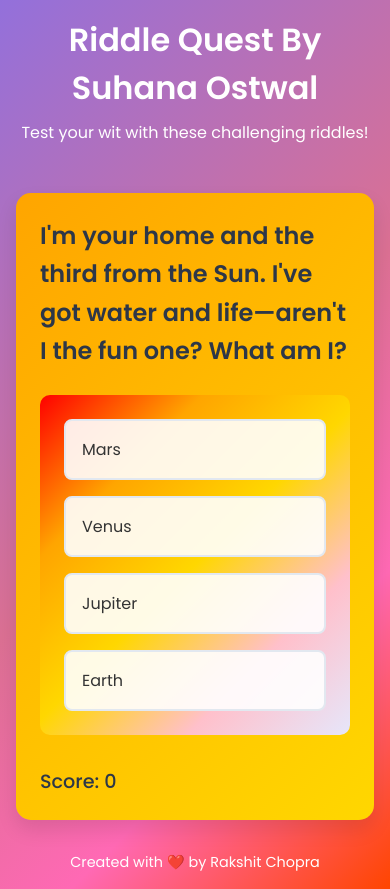
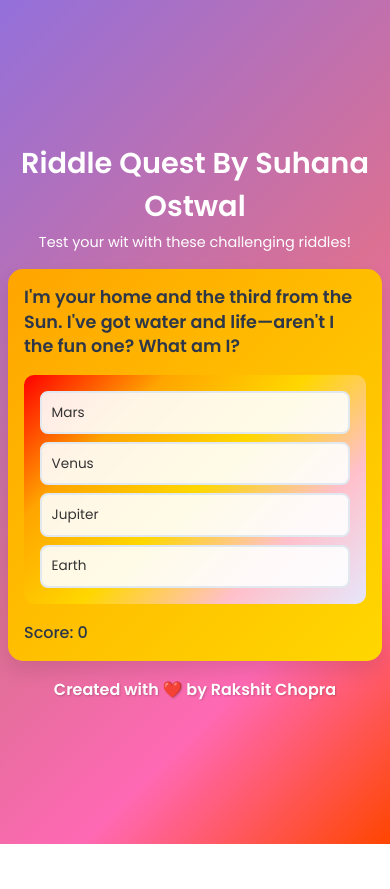
Before and after one commit to Rakshitchopra10/SuhanaOstwal, a plain HTML site: page index.html in a window 390 px wide. After the commit the page ends 844 px from the top, so only its background shows below. Drawn offline with Linux system fonts and the light colour scheme.

Commit message:
Update styles.css

```diff
--- a/styles.css
+++ b/styles.css
@@ -9,58 +9,67 @@ body {
     background: linear-gradient(135deg, #9370DB 0%, #DB7093 50%, #FF69B4 75%, #FF4500 100%);
     min-height: 100vh;
     color: #333;
+    display: flex;
+    align-items: center;
+    justify-content: center;
+    padding: 1rem;
 }
 
 .container {
     max-width: 800px;
+    width: 100%;
     margin: 0 auto;
-    padding: 2rem;
 }
 
 header {
     text-align: center;
     color: white;
-    margin-bottom: 3rem;
+    margin-bottom: 1rem;
 }
 
 header h1 {
-    font-size: 2.5rem;
-    margin-bottom: 0.5rem;
+    font-size: 2rem;
+    margin-bottom: 0.25rem;
+}
+
+header p {
+    font-size: 0.9rem;
 }
 
 .riddle-container {
     background: linear-gradient(135deg, #FFA500 0%, #FFD700 100%);
     border-radius: 15px;
-    padding: 2rem;
+    padding: 1.5rem;
     box-shadow: 0 10px 20px rgba(0, 0, 0, 0.1);
 }
 
 .riddle-card {
-    margin-bottom: 2rem;
+    margin-bottom: 1rem;
 }
 
 .riddle-card h2 {
-    font-size: 1.5rem;
-    margin-bottom: 1.5rem;
+    font-size: 1.2rem;
+    margin-bottom: 1rem;
     color: #2d3748;
-    line-height: 1.6;
+    line-height: 1.4;
 }
 
 .options-container {
     display: grid;
-    gap: 1rem;
+    gap: 0.5rem;
     background: linear-gradient(135deg, #FF0000 0%, #FFA500 25%, #FFD700 50%, #FFC0CB 75%, #E6E6FA 100%);
-    padding: 1.5rem;
+    padding: 1rem;
     border-radius: 10px;
 }
 
 .option {
-    padding: 1rem;
+    padding: 0.8rem;
     border: 2px solid #e2e8f0;
     border-radius: 8px;
     cursor: pointer;
     transition: all 0.3s ease;
     background: rgba(255, 255, 255, 0.9);
+    font-size: 0.9rem;
 }
 
 .option:hover {
@@ -84,17 +93,17 @@ header h1 {
     display: flex;
     justify-content: space-between;
     align-items: center;
-    margin-top: 2rem;
+    margin-top: 1rem;
 }
 
 .btn {
     background: #667eea;
     color: white;
     border: none;
-    padding: 0.8rem 1.5rem;
+    padding: 0.6rem 1.2rem;
     border-radius: 8px;
     cursor: pointer;
-    font-size: 1rem;
+    font-size: 0.9rem;
     transition: background 0.3s ease;
 }
 
@@ -103,7 +112,7 @@ header h1 {
 }
 
 .score-container {
-    font-size: 1.2rem;
+    font-size: 1rem;
     font-weight: 500;
     color: #2d3748;
 }
@@ -111,20 +120,38 @@ header h1 {
 footer {
     text-align: center;
     color: white;
-    margin-top: 2rem;
-    font-size: 0.9rem;
+    margin-top: 1rem;
+    font-size: 1.1rem;
+    font-weight: 600;
+}
+
+footer p {
+    text-shadow: 1px 1px 2px rgba(0, 0, 0, 0.2);
 }
 
 @media (max-width: 600px) {
-    .container {
+    body {
+        padding: 0.5rem;
+    }
+
+    header h1 {
+        font-size: 1.8rem;
+    }
+
+    .riddle-container {
         padding: 1rem;
     }
 
-    header h1 {
-        font-size: 2rem;
+    .riddle-card h2 {
+        font-size: 1.1rem;
     }
 
-    .riddle-container {
-        padding: 1.5rem;
+    .option {
+        padding: 0.6rem;
+        font-size: 0.85rem;
+    }
+
+    footer {
+        font-size: 1rem;
     }
 }
```
